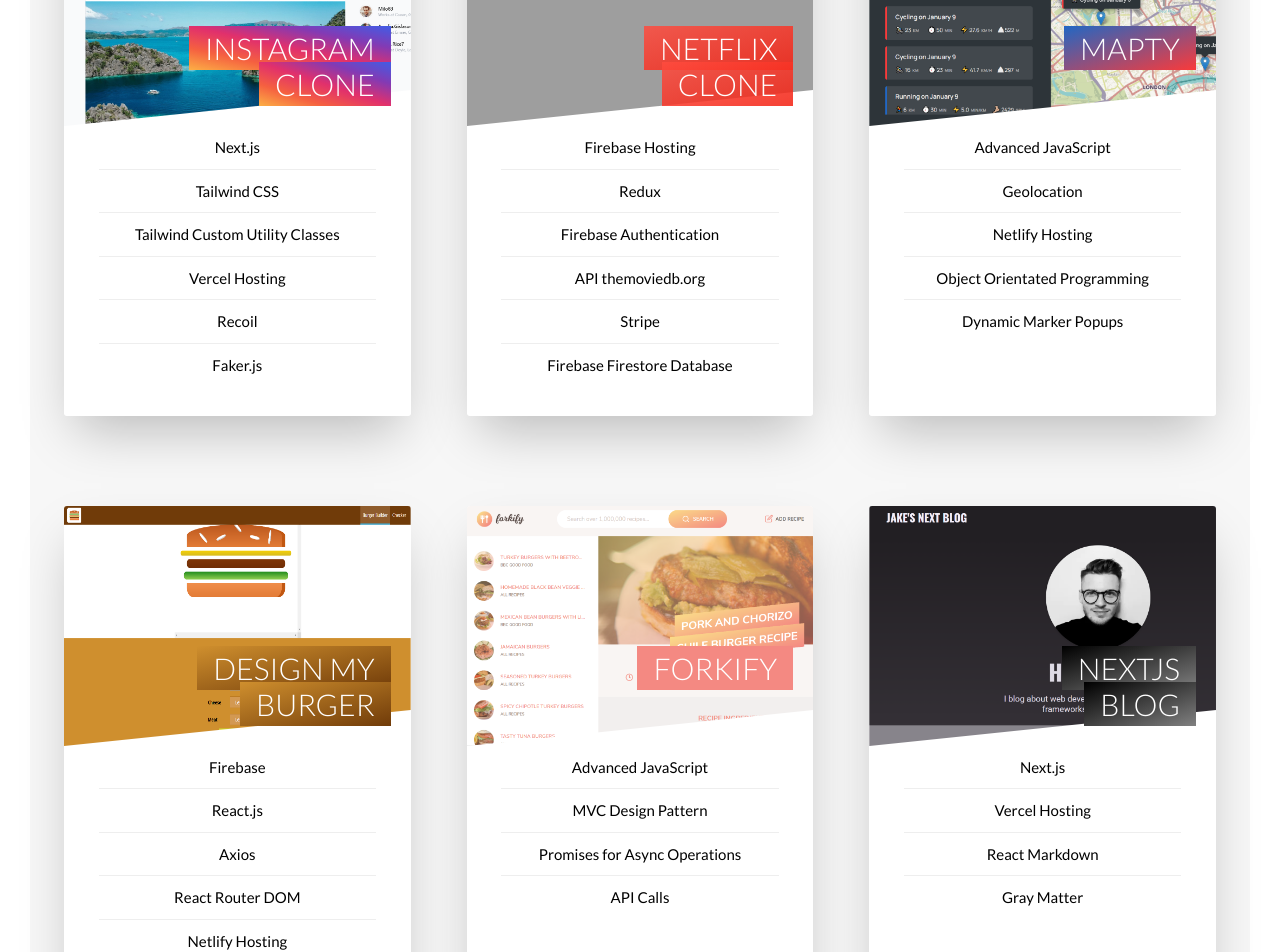
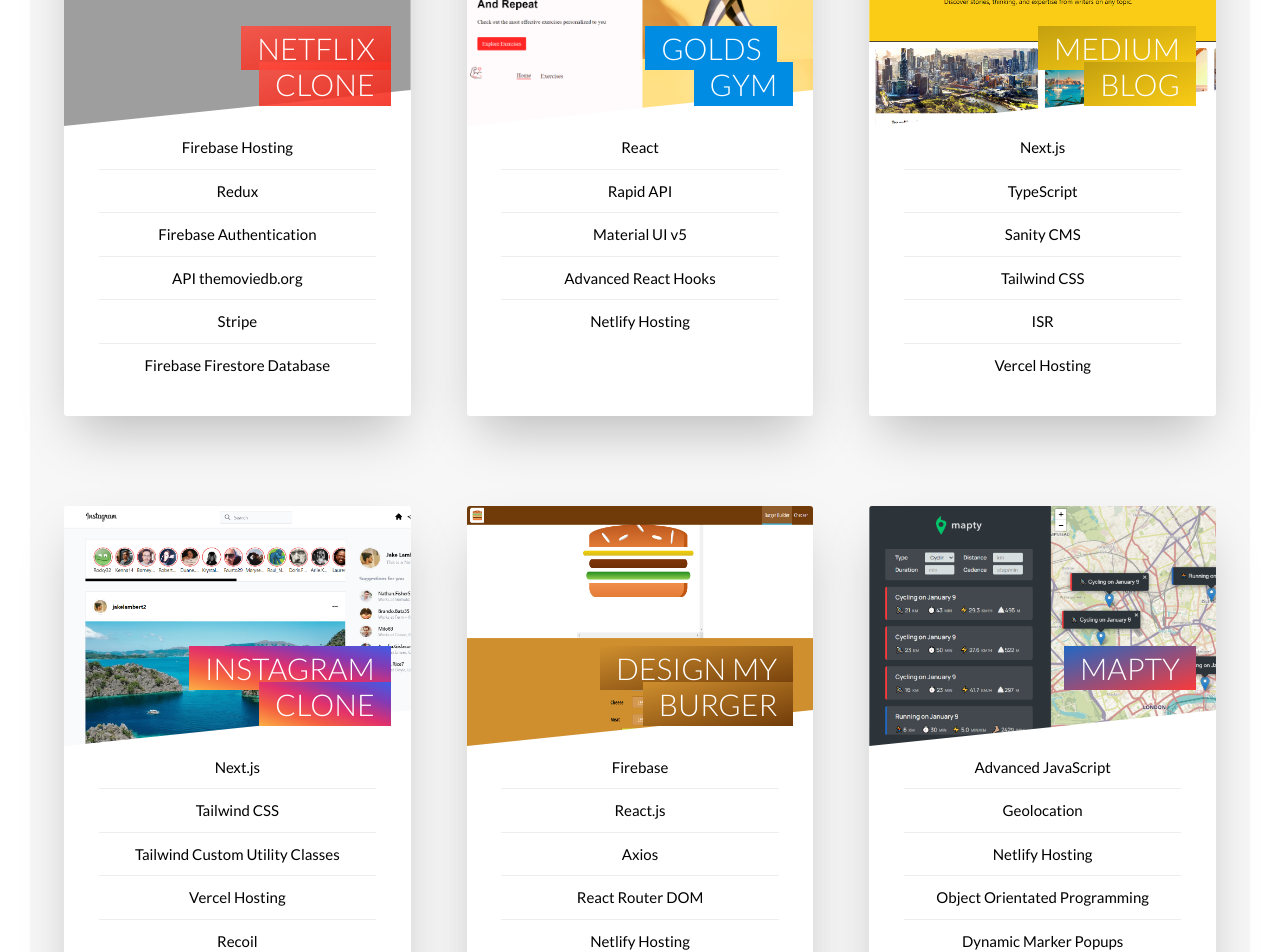
Before and after one commit to JakeLambertWD/portfolio2, a Next.js app: page / in a window 1280 px wide. Shown: the part 1120-2072 px from the top of the page. Built offline with nearby package versions, Linux system fonts and the light colour scheme; grey boxes are pictures that could not be loaded.

Commit message:
Updated projects NEW

```diff
--- a/components/projects/Projects.js
+++ b/components/projects/Projects.js
@@ -8,6 +8,161 @@ const Projects = () => {
 					Projects
 				</h2>
 			</div>
+
+			{/* Set 1 */}
+			<div className={` grid grid-cols-3 gap-14 max-w-6xl m-auto h-1/3 block`}>
+				{/* Netflix */}
+				<div className='col-span-1'>
+					<div className={`${classes.card} relative h-14`}>
+						{/* Front side */}
+						<div
+							className={`${classes.card__side} ${classes.card__side__front} absolute top-0 left-0 w-full h-[530px] rounded-[3px] shadow-2xl overflow-hidden bg-white`}
+						>
+							<div className={`${classes.card__picture} ${classes.card__picture__1} bg-cover h-60`}></div>
+							<h4 className='text-3xl font-light uppercase text-right text-white absolute top-36 right-5 w-7/12'>
+								<span className={`${classes.card__heading__span} ${classes.heading__span__1} py-1 px-4`}>Netflix Clone</span>
+							</h4>
+
+							<div className='flex justify-center items-center text-center'>
+								<ul className='list-none w-4/5'>
+									<li className={`${classes.card__list}`}>Firebase Hosting</li>
+									<li className={`${classes.card__list}`}>Redux</li>
+									<li className={`${classes.card__list}`}>Firebase Authentication</li>
+									<li className={`${classes.card__list}`}>API themoviedb.org</li>
+									<li className={`${classes.card__list}`}>Stripe</li>
+									<li className={`${classes.card__list}`}>Firebase Firestore Database</li>
+								</ul>
+							</div>
+						</div>
+
+						{/* Back side */}
+						<div
+							className={`${classes.card__side} ${classes.card__side__back} ${classes.back__1} absolute top-0 left-0 w-full h-[530px] rounded-[3px] shadow-2xl overflow-hidden bg-white`}
+						>
+							<div className='absolute top-2/4 left-2/4 text-center w-11/12 transform translate-x-[-50%] translate-y-[-50%]'>
+								<div className='text-center text-white mb-20'>
+									<p className='text-sm uppercase'>Netflix</p>
+									<p className='text-6xl font-thin'>Clone</p>
+								</div>
+								<a
+									target='_blank'
+									href='https://netflix-clone-634c1.web.app/'
+									className='block bg-white py-3 px-3 w-1/2 m-auto rounded-3xl mb-5 shadow-xl'
+								>
+									Visit Site
+								</a>
+								<a
+									target='_blank'
+									href='https://github.com/JakeLambertWD/netflix-clone'
+									className='block bg-white py-3 px-3 w-1/2 m-auto rounded-3xl shadow-xl'
+								>
+									View Code
+								</a>
+							</div>
+						</div>
+					</div>
+				</div>
+
+				{/* Golds Gym */}
+				<div className='col-span-1'>
+					<div className={`${classes.card} relative h-14`}>
+						{/* Front side */}
+						<div
+							className={`${classes.card__side} ${classes.card__side__front} absolute top-0 left-0 w-full h-[530px] rounded-[3px] shadow-2xl overflow-hidden bg-white`}
+						>
+							<div className={`${classes.card__picture} ${classes.card__picture__5} h-60 bg-contain`}></div>
+							<h4 className='text-3xl font-light uppercase text-right text-white absolute top-36 right-5 w-7/12'>
+								<span className={`${classes.card__heading__span} ${classes.heading__span__5} py-1 px-4`}>Golds Gym</span>
+							</h4>
+
+							<div className='flex justify-center items-center text-center'>
+								<ul className='list-none w-4/5'>
+									<li className={`${classes.card__list}`}>React</li>
+									<li className={`${classes.card__list}`}>Rapid API</li>
+									<li className={`${classes.card__list}`}>Material UI v5</li>
+									<li className={`${classes.card__list}`}>Advanced React Hooks</li>
+									<li className={`${classes.card__list}`}>Netlify Hosting</li>
+								</ul>
+							</div>
+						</div>
+
+						{/* Back side */}
+						<div
+							className={`${classes.card__side} ${classes.card__side__back} ${classes.back__5} absolute top-0 left-0 w-full h-[530px] rounded-[3px] shadow-2xl overflow-hidden bg-white`}
+						>
+							<div className='absolute top-2/4 left-2/4 text-center w-11/12 transform translate-x-[-50%] translate-y-[-50%]'>
+								<div className='text-center text-white mb-20'>
+									<p className='text-sm uppercase'></p>
+									<p className='text-6xl font-thin'>Golds Gym</p>
+								</div>
+								<a target='_blank' href='https://jsm-gym.netlify.app/' className='block bg-white py-3 px-3 w-1/2 m-auto rounded-3xl mb-5 shadow-xl'>
+									Visit Site
+								</a>
+								<a
+									target='_blank'
+									href='https://github.com/JakeLambertWD/forkify'
+									className='block bg-white py-3 px-3 w-1/2 m-auto rounded-3xl shadow-xl'
+								>
+									View Code
+								</a>
+							</div>
+						</div>
+					</div>
+				</div>
+
+				{/* Medium BLog */}
+				<div className='col-span-1'>
+					<div className={`${classes.card} relative h-14`}>
+						{/* Front side */}
+						<div
+							className={`${classes.card__side} ${classes.card__side__front} absolute top-0 left-0 w-full h-[530px] rounded-[3px] shadow-2xl overflow-hidden bg-white`}
+						>
+							<div className={`${classes.card__picture} ${classes.card__picture__3} bg-cover h-60`}></div>
+							<h4 className='text-3xl font-light uppercase text-right text-white absolute top-36 right-5 w-7/12'>
+								<span className={`${classes.card__heading__span} ${classes.heading__span__3} py-1 px-4`}>Medium Blog</span>
+							</h4>
+
+							<div className='flex justify-center items-center text-center'>
+								<ul className='list-none w-4/5'>
+									<li className={`${classes.card__list}`}>Next.js</li>
+									<li className={`${classes.card__list}`}>TypeScript</li>
+									<li className={`${classes.card__list}`}>Sanity CMS</li>
+									<li className={`${classes.card__list}`}>Tailwind CSS</li>
+									<li className={`${classes.card__list}`}>ISR</li>
+									<li className={`${classes.card__list}`}>Vercel Hosting</li>
+								</ul>
+							</div>
+						</div>
+
+						{/* Back side */}
+						<div
+							className={`${classes.card__side} ${classes.card__side__back} ${classes.back__3} absolute top-0 left-0 w-full h-[530px] rounded-[3px] shadow-2xl overflow-hidden bg-white`}
+						>
+							<div className='absolute top-2/4 left-2/4 text-center w-11/12 transform translate-x-[-50%] translate-y-[-50%]'>
+								<div className='text-center text-white mb-20'>
+									<p className='text-sm uppercase'>Medium</p>
+									<p className='text-6xl font-thin'>Blog</p>
+								</div>
+								<a
+									target='_blank'
+									href='https://medium-sanity-cms.vercel.app/'
+									className='block bg-white py-3 px-3 w-1/2 m-auto rounded-3xl mb-5 shadow-xl'
+								>
+									Visit Site
+								</a>
+								<a
+									target='_blank'
+									href='https://github.com/JakeLambertWD/golds-gym-fitness'
+									className='block bg-white py-3 px-3 w-1/2 m-auto rounded-3xl shadow-xl'
+								>
+									View Code
+								</a>
+							</div>
+						</div>
+					</div>
+				</div>
+			</div>
+
 			<div className={` grid grid-cols-3 gap-14 max-w-6xl m-auto h-1/3 block`}>
 				{/* Card 2 */}
 				<div className='col-span-1'>
@@ -42,53 +197,69 @@ const Projects = () => {
 									<p className='text-sm uppercase'>Instagram</p>
 									<p className='text-6xl font-thin'>Clone</p>
 								</div>
-								<a href='https://insta-clone-theta.vercel.app/' className='block bg-white py-3 px-3 w-1/2 m-auto rounded-3xl mb-5 shadow-xl'>
+								<a
+									target='_blank'
+									href='https://insta-clone-theta.vercel.app/'
+									className='block bg-white py-3 px-3 w-1/2 m-auto rounded-3xl mb-5 shadow-xl'
+								>
 									Visit Site
 								</a>
-								<a href='https://github.com/JakeLambertWD/insta-clone' className='block bg-white py-3 px-3 w-1/2 m-auto rounded-3xl shadow-xl'>
+								<a
+									target='_blank'
+									href='https://github.com/JakeLambertWD/insta-clone'
+									className='block bg-white py-3 px-3 w-1/2 m-auto rounded-3xl shadow-xl'
+								>
 									View Code
 								</a>
 							</div>
 						</div>
 					</div>
 				</div>
-				{/* Card 1 */}
+
+				{/* Design my burger */}
 				<div className='col-span-1'>
 					<div className={`${classes.card} relative h-14`}>
 						{/* Front side */}
 						<div
 							className={`${classes.card__side} ${classes.card__side__front} absolute top-0 left-0 w-full h-[530px] rounded-[3px] shadow-2xl overflow-hidden bg-white`}
 						>
-							<div className={`${classes.card__picture} ${classes.card__picture__1} bg-cover h-60`}></div>
+							<div className={`${classes.card__picture} ${classes.card__picture__4} bg-contain  h-60`}></div>
 							<h4 className='text-3xl font-light uppercase text-right text-white absolute top-36 right-5 w-7/12'>
-								<span className={`${classes.card__heading__span} ${classes.heading__span__1} py-1 px-4`}>Netflix Clone</span>
+								<span className={`${classes.card__heading__span} ${classes.heading__span__4} py-1 px-4`}>Design my Burger</span>
 							</h4>
 
 							<div className='flex justify-center items-center text-center'>
 								<ul className='list-none w-4/5'>
-									<li className={`${classes.card__list}`}>Firebase Hosting</li>
-									<li className={`${classes.card__list}`}>Redux</li>
-									<li className={`${classes.card__list}`}>Firebase Authentication</li>
-									<li className={`${classes.card__list}`}>API themoviedb.org</li>
-									<li className={`${classes.card__list}`}>Stripe</li>
-									<li className={`${classes.card__list}`}>Firebase Firestore Database</li>
+									<li className={`${classes.card__list}`}>Firebase</li>
+									<li className={`${classes.card__list}`}>React.js</li>
+									<li className={`${classes.card__list}`}>Axios</li>
+									<li className={`${classes.card__list}`}>React Router DOM</li>
+									<li className={`${classes.card__list}`}>Netlify Hosting</li>
 								</ul>
 							</div>
 						</div>
 
 						{/* Back side */}
 						<div
-							className={`${classes.card__side} ${classes.card__side__back} ${classes.back__1} absolute top-0 left-0 w-full h-[530px] rounded-[3px] shadow-2xl overflow-hidden bg-white`}
+							className={`${classes.card__side} ${classes.card__side__back} ${classes.back__4} absolute top-0 left-0 w-full h-[530px] rounded-[3px] shadow-2xl overflow-hidden bg-white`}
 						>
 							<div className='absolute top-2/4 left-2/4 text-center w-11/12 transform translate-x-[-50%] translate-y-[-50%]'>
 								<div className='text-center text-white mb-20'>
-									<p className='text-sm uppercase'>Netflix</p>
-									<p className='text-6xl font-thin'>Clone</p>
+									<p className='text-sm uppercase'>Design my</p>
+									<p className='text-6xl font-thin'>Burger</p>
 								</div>
-								<a href='https://netflix-clone-634c1.web.app/' className='block bg-white py-3 px-3 w-1/2 m-auto rounded-3xl mb-5 shadow-xl'>
+								<a
+									target='_blank'
+									href='https://design-my-burger.netlify.app/'
+									className='block bg-white py-3 px-3 w-1/2 m-auto rounded-3xl mb-5 shadow-xl'
+								>
 									Visit Site
 								</a>
-								<a href='https://github.com/JakeLambertWD/netflix-clone' className='block bg-white py-3 px-3 w-1/2 m-auto rounded-3xl shadow-xl'>
+								<a
+									target='_blank'
+									href='https://github.com/JakeLambertWD/design-my-burger'
+									className='block bg-white py-3 px-3 w-1/2 m-auto rounded-3xl shadow-xl'
+								>
 									View Code
 								</a>
 							</div>
@@ -128,144 +299,15 @@ const Projects = () => {
 									<p className='text-sm uppercase'>Fitness Locator</p>
 									<p className='text-6xl font-thin'>Mapty</p>
 								</div>
-								<a href='https://mapty-fitness.netlify.app/' className='block bg-white py-3 px-3 w-1/2 m-auto rounded-3xl mb-5 shadow-xl'>
-									Visit Site
-								</a>
 								<a
-									href='https://github.com/JakeLambertWD/nextjs-blog/tree/master'
-									className='block bg-white py-3 px-3 w-1/2 m-auto rounded-3xl shadow-xl'
-								>
-									View Code
-								</a>
-							</div>
-						</div>
-					</div>
-				</div>
-			</div>
-			<div className={` grid grid-cols-3 gap-14 max-w-6xl m-auto h-1/3 block`}>
-				{/* Card 1 */}
-				<div className='col-span-1'>
-					<div className={`${classes.card} relative h-14`}>
-						{/* Front side */}
-						<div
-							className={`${classes.card__side} ${classes.card__side__front} absolute top-0 left-0 w-full h-[530px] rounded-[3px] shadow-2xl overflow-hidden bg-white`}
-						>
-							<div className={`${classes.card__picture} ${classes.card__picture__4} bg-contain  h-60`}></div>
-							<h4 className='text-3xl font-light uppercase text-right text-white absolute top-36 right-5 w-7/12'>
-								<span className={`${classes.card__heading__span} ${classes.heading__span__4} py-1 px-4`}>Design my Burger</span>
-							</h4>
-
-							<div className='flex justify-center items-center text-center'>
-								<ul className='list-none w-4/5'>
-									<li className={`${classes.card__list}`}>Firebase</li>
-									<li className={`${classes.card__list}`}>React.js</li>
-									<li className={`${classes.card__list}`}>Axios</li>
-									<li className={`${classes.card__list}`}>React Router DOM</li>
-									<li className={`${classes.card__list}`}>Netlify Hosting</li>
-								</ul>
-							</div>
-						</div>
-
-						{/* Back side */}
-						<div
-							className={`${classes.card__side} ${classes.card__side__back} ${classes.back__4} absolute top-0 left-0 w-full h-[530px] rounded-[3px] shadow-2xl overflow-hidden bg-white`}
-						>
-							<div className='absolute top-2/4 left-2/4 text-center w-11/12 transform translate-x-[-50%] translate-y-[-50%]'>
-								<div className='text-center text-white mb-20'>
-									<p className='text-sm uppercase'>Design my</p>
-									<p className='text-6xl font-thin'>Burger</p>
-								</div>
-								<a href='https://design-my-burger.netlify.app/' className='block bg-white py-3 px-3 w-1/2 m-auto rounded-3xl mb-5 shadow-xl'>
-									Visit Site
-								</a>
-								<a href='https://github.com/JakeLambertWD/design-my-burger' className='block bg-white py-3 px-3 w-1/2 m-auto rounded-3xl shadow-xl'>
-									View Code
-								</a>
-							</div>
-						</div>
-					</div>
-				</div>
-
-				{/* Card 2 */}
-				<div className='col-span-1'>
-					<div className={`${classes.card} relative h-14`}>
-						{/* Front side */}
-						<div
-							className={`${classes.card__side} ${classes.card__side__front} absolute top-0 left-0 w-full h-[530px] rounded-[3px] shadow-2xl overflow-hidden bg-white`}
-						>
-							<div className={`${classes.card__picture} ${classes.card__picture__5} bg-cover h-60`}></div>
-							<h4 className='text-3xl font-light uppercase text-right text-white absolute top-36 right-5 w-7/12'>
-								<span className={`${classes.card__heading__span} ${classes.heading__span__5} py-1 px-4`}>Forkify</span>
-							</h4>
-
-							<div className='flex justify-center items-center text-center'>
-								<ul className='list-none w-4/5'>
-									<li className={`${classes.card__list}`}>Advanced JavaScript</li>
-									<li className={`${classes.card__list}`}>MVC Design Pattern</li>
-									<li className={`${classes.card__list}`}>Promises for Async Operations</li>
-									<li className={`${classes.card__list}`}>API Calls</li>
-								</ul>
-							</div>
-						</div>
-
-						{/* Back side */}
-						<div
-							className={`${classes.card__side} ${classes.card__side__back} ${classes.back__5} absolute top-0 left-0 w-full h-[530px] rounded-[3px] shadow-2xl overflow-hidden bg-white`}
-						>
-							<div className='absolute top-2/4 left-2/4 text-center w-11/12 transform translate-x-[-50%] translate-y-[-50%]'>
-								<div className='text-center text-white mb-20'>
-									<p className='text-sm uppercase'></p>
-									<p className='text-6xl font-thin'>Forkify</p>
-								</div>
-								<a href='https://forkify-jake.netlify.app/' className='block bg-white py-3 px-3 w-1/2 m-auto rounded-3xl mb-5 shadow-xl'>
-									Visit Site
-								</a>
-								<a href='https://github.com/JakeLambertWD/forkify' className='block bg-white py-3 px-3 w-1/2 m-auto rounded-3xl shadow-xl'>
-									View Code
-								</a>
-							</div>
-						</div>
-					</div>
-				</div>
-
-				{/* Card 3 */}
-				<div className='col-span-1'>
-					<div className={`${classes.card} relative h-14`}>
-						{/* Front side */}
-						<div
-							className={`${classes.card__side} ${classes.card__side__front} absolute top-0 left-0 w-full h-[530px] rounded-[3px] shadow-2xl overflow-hidden bg-white`}
-						>
-							<div className={`${classes.card__picture} ${classes.card__picture__3} bg-cover h-60`}></div>
-							<h4 className='text-3xl font-light uppercase text-right text-white absolute top-36 right-5 w-7/12'>
-								<span className={`${classes.card__heading__span} ${classes.heading__span__3} py-1 px-4`}>Nextjs Blog</span>
-							</h4>
-
-							<div className='flex justify-center items-center text-center'>
-								<ul className='list-none w-4/5'>
-									<li className={`${classes.card__list}`}>Next.js</li>
-									<li className={`${classes.card__list}`}>Vercel Hosting</li>
-									<li className={`${classes.card__list}`}>React Markdown</li>
-									<li className={`${classes.card__list}`}>Gray Matter</li>
-								</ul>
-							</div>
-						</div>
-
-						{/* Back side */}
-						<div
-							className={`${classes.card__side} ${classes.card__side__back} ${classes.back__3} absolute top-0 left-0 w-full h-[530px] rounded-[3px] shadow-2xl overflow-hidden bg-white`}
-						>
-							<div className='absolute top-2/4 left-2/4 text-center w-11/12 transform translate-x-[-50%] translate-y-[-50%]'>
-								<div className='text-center text-white mb-20'>
-									<p className='text-sm uppercase'>Nextjs</p>
-									<p className='text-6xl font-thin'>Blog</p>
-								</div>
-								<a
-									href='https://nextjs-blog-8uu0rfuup-jakelambertwd.vercel.app/'
+									target='_blank'
+									href='https://mapty-fitness.netlify.app/'
 									className='block bg-white py-3 px-3 w-1/2 m-auto rounded-3xl mb-5 shadow-xl'
 								>
 									Visit Site
 								</a>
 								<a
+									target='_blank'
 									href='https://github.com/JakeLambertWD/nextjs-blog/tree/master'
 									className='block bg-white py-3 px-3 w-1/2 m-auto rounded-3xl shadow-xl'
 								>
--- a/components/projects/Projects.module.css
+++ b/components/projects/Projects.module.css
@@ -30,13 +30,13 @@
 	background-image: linear-gradient(to left bottom, #405de6, #833ab4, #e1306c, #f56040, #fcaf45);
 }
 .back__3 {
-	background-image: linear-gradient(to bottom right, black, gray);
+	background-image: linear-gradient(to bottom right, rgb(196, 160, 15), rgb(250 204 21));
 }
 .back__4 {
-	background-image: linear-gradient(to right bottom, #cf8f2e, #703b09);
+	background: #cf8f2e;
 }
 .back__5 {
-	background: #f48982;
+	background: #008ce3;
 }
 .back__6 {
 	background-image: linear-gradient(to bottom right, #2167c4, #fa3a3a);
@@ -58,7 +58,7 @@
 	background-image: url(../../public/images/insta.png);
 }
 .card__picture__3 {
-	background-image: url(../../public/images/nextjs.png);
+	background-image: url(../../public/images/medium.png);
 }
 .card__picture__4 {
 	background-image: url(../../public/images/burger.PNG);
@@ -66,7 +66,7 @@
 	background-repeat: round;
 }
 .card__picture__5 {
-	background-image: url(../../public/images/forkify.png);
+	background-image: url(../../public/images/golsgym.png);
 }
 .card__picture__6 {
 	background-image: url(../../public/images/mapty.png);
@@ -88,14 +88,14 @@
 }
 
 .heading__span__3 {
-	background-image: linear-gradient(to bottom right, black, gray);
+	background-image: linear-gradient(to bottom right, rgb(196, 160, 15), rgb(250 204 21));
 }
 .heading__span__4 {
 	background-image: linear-gradient(to right bottom, #cf8f2e, #703b09);
 }
 
 .heading__span__5 {
-	background: #f48982;
+	background: #008ce3;
 }
 
 .heading__span__6 {
```
